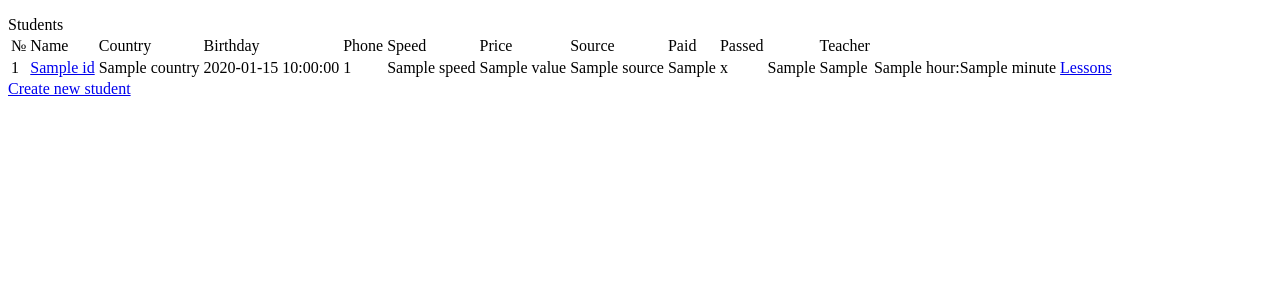
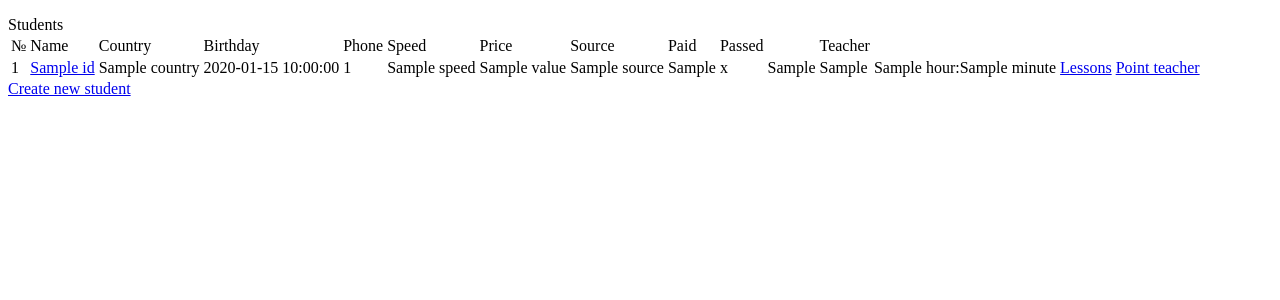
Before and after one commit to SuharevskiySergey/Brainfor, a Python web app: template app/templates/admin_panel/admin_panel_main.html in a window 1280 px wide. Shown: the part 108-408 px from the top of the page. Run offline with Jinja, Linux system fonts and the light colour scheme; the template is opened without the code that fills it: most values are stand-ins (such as "Sample title", 1, 10 or a date in 2020).

Commit message:
+ graphicks +Party+Form + admin grafig +allmost without css111 1ssfas pispis_motherfucker1112346712 ia ubu dal endless pravki

```diff
--- a/app/templates/admin_panel/admin_panel_main.html
+++ b/app/templates/admin_panel/admin_panel_main.html
@@ -58,6 +58,7 @@
 
             </td>
             <td><a href="{{ url_for('main.secsesfuly', id=info[0].id) }}">Lessons</a> </td>
+            <td><a href="{{ url_for('main.chouse_teacher',id=info[0].id) }}">Point teacher</a></td>
         </tr>
         {% endfor %}
 
```
